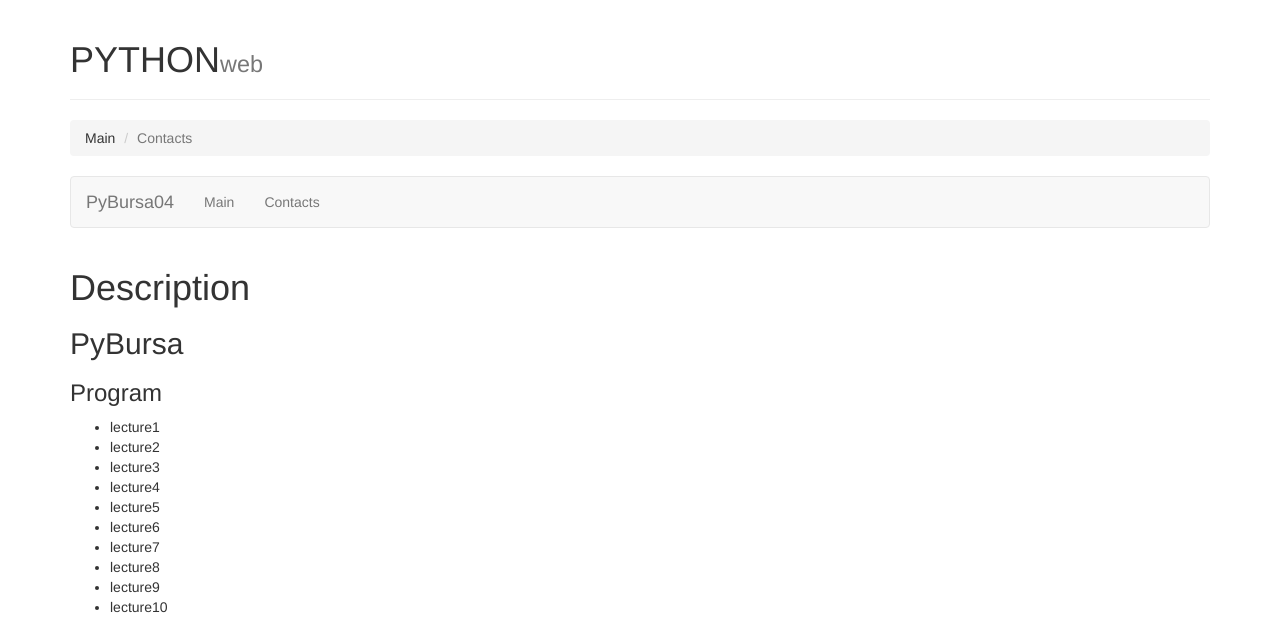
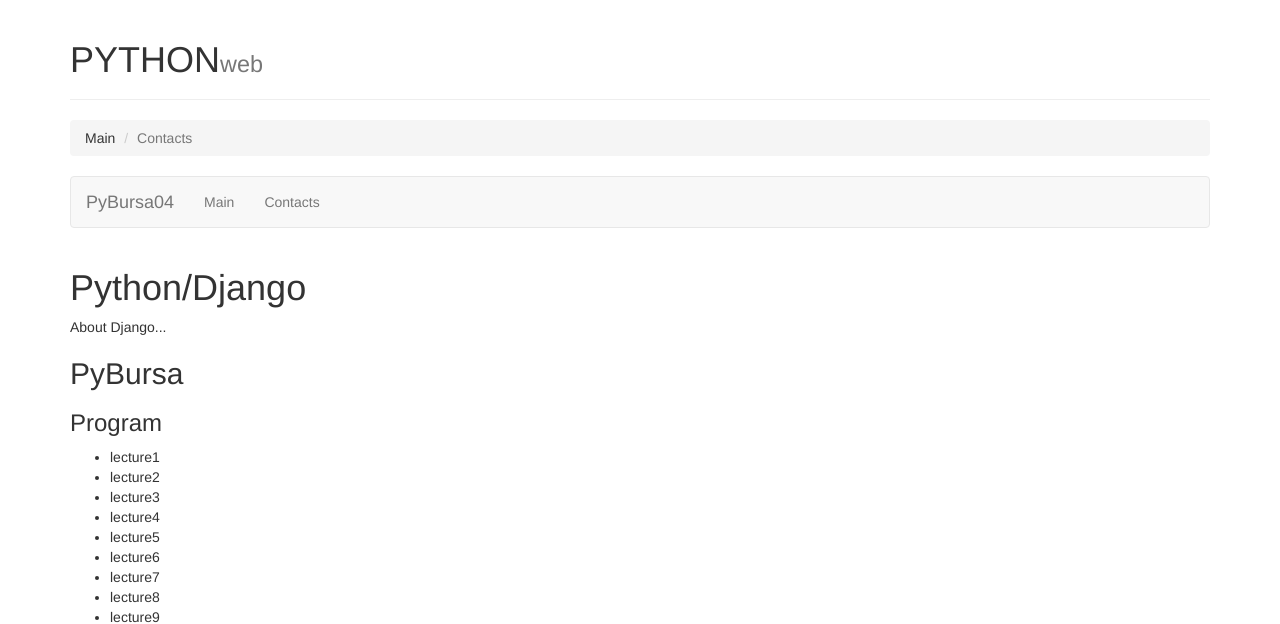
Before and after one commit to vpikalova/ooniversity_django_courses_04, a Python web app: template templates/index.html in a window 1280 px wide. Shown: the top 624 px of the page. Run offline with Jinja, Linux system fonts and the light colour scheme; the template is opened without the code that fills it, so the values that code supplies are empty; some libraries are stand-ins or nearby versions.

Commit message:
Modify index

```diff
--- a/templates/index.html
+++ b/templates/index.html
@@ -58,7 +58,8 @@
 </div>
 
 <div class="container">
-    <h1>Description</h1>
+    <h1>Python/Django</h1>
+    <p>About Django...</p>
     <h2>PyBursa</h2>
     <h3>Program</h3>
 
```
